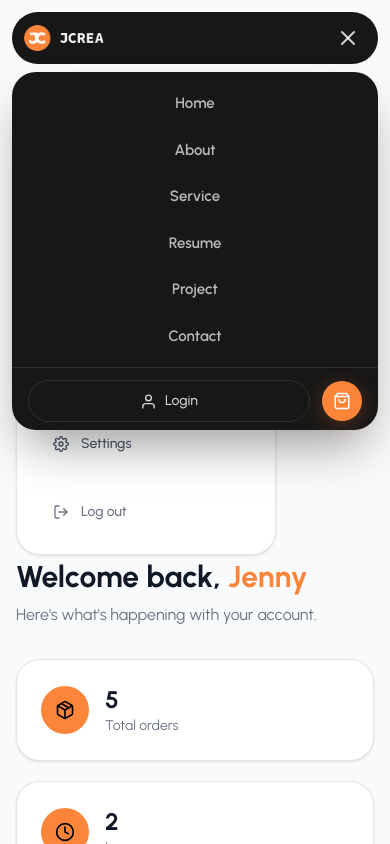
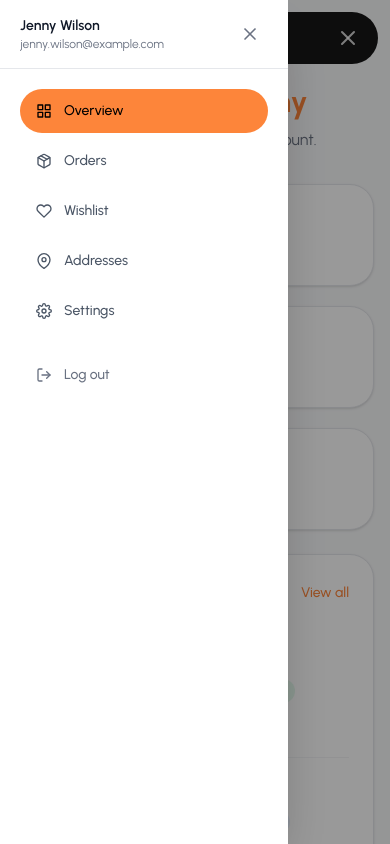
Before and after one commit to towfiq-islam/assessment-pillar-1, a Next.js app: page /dashboard in a window 390 px wide. Both pictures are taken after a click on the button "Open menu". Shown: the top 844 px of the page. Built offline with nearby package versions, Linux system fonts and the light colour scheme; grey boxes are pictures that could not be loaded.

Commit message:
feat: completed responsiveness of auth pages

```diff
--- a/app/dashboard/layout.tsx
+++ b/app/dashboard/layout.tsx
@@ -1,18 +1,9 @@
 import type { ReactNode } from "react";
 import { customer } from "@/components/data/customer";
-import Navbar from "@/shared/Navbar";
-import { DashboardSidebar } from "../../components/dashboard/DashboardSidebar";
+import DashboardShell from "../../components/dashboard/DashboardShell";
 
 export default function DashboardLayout({ children }: { children: ReactNode }) {
   return (
-    <div className="min-h-screen bg-gray-50">
-      <Navbar />
-
-      <div className="mx-auto flex max-w-7xl flex-col gap-6 px-4 py-10 sm:px-6 lg:flex-row lg:px-10">
-        <DashboardSidebar customer={customer} />
-
-        <main className="min-w-0 flex-1">{children}</main>
-      </div>
-    </div>
+    <DashboardShell customer={customer}>{children}</DashboardShell>
   );
 }
--- /dev/null
+++ b/components/dashboard/DashboardShell.tsx
@@ -0,0 +1,29 @@
+"use client";
+import type { ReactNode } from "react";
+import type { CustomerProfile } from "@/types/customer";
+import Navbar from "@/shared/Navbar";
+import { DashboardSidebar } from "./DashboardSidebar";
+
+interface DashboardShellProps {
+  customer: CustomerProfile;
+  children: ReactNode;
+}
+
+export default function DashboardShell({
+  customer,
+  children,
+}: DashboardShellProps) {
+  return (
+    <div className="min-h-screen bg-gray-50">
+      <Navbar customer={customer} />
+
+      <div className="mx-auto flex max-w-7xl flex-col gap-6 px-4 py-8 sm:px-6 lg:flex-row lg:px-10 lg:py-10">
+        <aside className="hidden w-[260px] shrink-0 rounded-3xl border border-gray-200 bg-white p-5 shadow-sm lg:sticky lg:top-28 lg:block">
+          <DashboardSidebar customer={customer} />
+        </aside>
+
+        <main className="min-w-0 flex-1">{children}</main>
+      </div>
+    </div>
+  );
+}
--- a/components/dashboard/DashboardSidebar.tsx
+++ b/components/dashboard/DashboardSidebar.tsx
@@ -1,51 +1,10 @@
 "use client";
-import type { ReactNode } from "react";
 import Image from "next/image";
 import Link from "next/link";
 import { usePathname } from "next/navigation";
-import {
-  FiGrid,
-  FiHeart,
-  FiLogOut,
-  FiMapPin,
-  FiPackage,
-  FiSettings,
-} from "react-icons/fi";
+import { FiLogOut } from "react-icons/fi";
 import type { CustomerProfile } from "@/types/customer";
-
-interface SidebarLink {
-  label: string;
-  path: string;
-  icon: ReactNode;
-}
-
-const SIDEBAR_LINKS: SidebarLink[] = [
-  {
-    label: "Overview",
-    path: "/dashboard",
-    icon: <FiGrid className="h-4 w-4" />,
-  },
-  {
-    label: "Orders",
-    path: "/dashboard/orders",
-    icon: <FiPackage className="h-4 w-4" />,
-  },
-  {
-    label: "Wishlist",
-    path: "/dashboard/wishlist",
-    icon: <FiHeart className="h-4 w-4" />,
-  },
-  {
-    label: "Addresses",
-    path: "/dashboard/addresses",
-    icon: <FiMapPin className="h-4 w-4" />,
-  },
-  {
-    label: "Settings",
-    path: "/dashboard/settings",
-    icon: <FiSettings className="h-4 w-4" />,
-  },
-];
+import { SIDEBAR_LINKS } from "./dashboardLinks";
 
 interface DashboardSidebarProps {
   customer: CustomerProfile;
--- /dev/null
+++ b/components/dashboard/dashboardLinks.tsx
@@ -0,0 +1,42 @@
+import type { ReactNode } from "react";
+import {
+  FiGrid,
+  FiHeart,
+  FiMapPin,
+  FiPackage,
+  FiSettings,
+} from "react-icons/fi";
+
+export interface SidebarLink {
+  label: string;
+  path: string;
+  icon: ReactNode;
+}
+
+export const SIDEBAR_LINKS: SidebarLink[] = [
+  {
+    label: "Overview",
+    path: "/dashboard",
+    icon: <FiGrid className="h-4 w-4" />,
+  },
+  {
+    label: "Orders",
+    path: "/dashboard/orders",
+    icon: <FiPackage className="h-4 w-4" />,
+  },
+  {
+    label: "Wishlist",
+    path: "/dashboard/wishlist",
+    icon: <FiHeart className="h-4 w-4" />,
+  },
+  {
+    label: "Addresses",
+    path: "/dashboard/addresses",
+    icon: <FiMapPin className="h-4 w-4" />,
+  },
+  {
+    label: "Settings",
+    path: "/dashboard/settings",
+    icon: <FiSettings className="h-4 w-4" />,
+  },
+];
--- a/shared/Navbar.tsx
+++ b/shared/Navbar.tsx
@@ -1,12 +1,14 @@
 "use client";
-import { useState } from "react";
+import { useEffect, useRef, useState } from "react";
 import Image from "next/image";
 import Link from "next/link";
 import { usePathname } from "next/navigation";
 import { AnimatePresence, motion } from "framer-motion";
 import logo from "@/assets/logo.png";
-import { FiShoppingBag, FiUser, FiMenu, FiX } from "react-icons/fi";
+import { FiShoppingBag, FiUser, FiMenu, FiX, FiLogOut } from "react-icons/fi";
 import { EASE, staggerContainer } from "@/components/common/animations";
+import { SIDEBAR_LINKS } from "@/components/dashboard/dashboardLinks";
+import type { CustomerProfile } from "@/types/customer";
 
 const MotionLink = motion(Link);
 
@@ -71,12 +73,63 @@ function MobileNavItem({
   );
 }
 
-export default function Navbar() {
+interface NavbarProps {
+  customer?: CustomerProfile;
+}
+
+export default function Navbar({ customer }: NavbarProps) {
   const pathname = usePathname();
-  const [isOpen, setIsOpen] = useState(false);
+  const isDashboard = pathname.startsWith("/dashboard");
+
+  const [isMenuOpen, setIsMenuOpen] = useState(false);
+  const [isDrawerOpen, setIsDrawerOpen] = useState(false);
+  const navRef = useRef<HTMLElement>(null);
+
+  const closeMenus = () => {
+    setIsMenuOpen(false);
+    setIsDrawerOpen(false);
+  };
+
+  useEffect(() => {
+    if (!isDrawerOpen) return;
+
+    const original = document.body.style.overflow;
+    document.body.style.overflow = "hidden";
+
+    return () => {
+      document.body.style.overflow = original;
+    };
+  }, [isDrawerOpen]);
+
+  useEffect(() => {
+    if (!isMenuOpen && !isDrawerOpen) return;
+
+    function handlePointerDown(event: MouseEvent | TouchEvent) {
+      if (
+        navRef.current &&
+        !navRef.current.contains(event.target as Node)
+      ) {
+        closeMenus();
+      }
+    }
+
+    function handleKeyDown(event: KeyboardEvent) {
+      if (event.key === "Escape") closeMenus();
+    }
+
+    document.addEventListener("mousedown", handlePointerDown);
+    document.addEventListener("touchstart", handlePointerDown);
+    document.addEventListener("keydown", handleKeyDown);
+
+    return () => {
+      document.removeEventListener("mousedown", handlePointerDown);
+      document.removeEventListener("touchstart", handlePointerDown);
+      document.removeEventListener("keydown", handleKeyDown);
+    };
+  }, [isMenuOpen, isDrawerOpen]);
 
   return (
-    <nav className="sticky top-3 xl:top-3.5 z-50">
+    <nav ref={navRef} className="sticky top-3 xl:top-3.5 z-50">
       {/* ===== Desktop Version ===== */}
       <div className="nav-fade hidden lg:max-w-[94%] xl:max-w-7xl lg:mx-auto lg:p-2.5 lg:flex items-center justify-between rounded-full bg-secondary-black text-white gap-5 xl:gap-20">
         {/* Left links */}
@@ -142,29 +195,41 @@ export default function Navbar() {
 
           <button
             type="button"
-            aria-expanded={isOpen}
-            aria-label={isOpen ? "Close menu" : "Open menu"}
-            onClick={() => setIsOpen(prev => !prev)}
+            aria-expanded={isMenuOpen || isDrawerOpen}
+            aria-label={isMenuOpen || isDrawerOpen ? "Close menu" : "Open menu"}
+            onClick={() => {
+              if (isDashboard) {
+                setIsDrawerOpen(prev => !prev);
+              } else {
+                setIsMenuOpen(prev => !prev);
+              }
+            }}
             className="relative flex size-9 items-center justify-center rounded-full text-white/80 transition-colors duration-200 hover:bg-[#333] hover:text-white cursor-pointer"
           >
             <AnimatePresence mode="wait" initial={false}>
               <motion.span
-                key={isOpen ? "close" : "menu"}
+                key={isMenuOpen || isDrawerOpen ? "close" : "menu"}
                 initial={{ rotate: -90, opacity: 0, scale: 0.7 }}
                 animate={{ rotate: 0, opacity: 1, scale: 1 }}
                 exit={{ rotate: 90, opacity: 0, scale: 0.7 }}
                 transition={{ duration: 0.2, ease: "easeOut" }}
                 className="flex items-center justify-center"
               >
-                {isOpen ? <FiX size={24} /> : <FiMenu size={24} />}
+                {isMenuOpen || isDrawerOpen ? (
+                  <FiX size={24} />
+                ) : (
+                  <FiMenu size={24} />
+                )}
               </motion.span>
             </AnimatePresence>
           </button>
         </div>
 
+        {/* ===== Landing: site links dropdown ===== */}
+        {!isDashboard && (
           <div className="absolute inset-x-0 top-full z-40 mt-2">
             <AnimatePresence>
-            {isOpen && (
+              {isMenuOpen && (
                 <motion.div
                   initial={{ opacity: 0, y: -8, scale: 0.98 }}
                   animate={{ opacity: 1, y: 0, scale: 1 }}
@@ -183,7 +248,7 @@ export default function Navbar() {
                         <MobileNavItem
                           link={link}
                           isActive={pathname === link.path}
-                        onNavigate={() => setIsOpen(false)}
+                          onNavigate={closeMenus}
                         />
                       </motion.div>
                     ))}
@@ -194,7 +259,7 @@ export default function Navbar() {
                     >
                       <Link
                         href="/login"
-                      onClick={() => setIsOpen(false)}
+                        onClick={closeMenus}
                         className="flex flex-1 items-center justify-center gap-2 rounded-full border border-white/10 px-4 py-2.5 text-sm font-medium text-white/80 transition-all duration-300 hover:border-white/20 hover:text-white"
                       >
                         <FiUser size={17} />
@@ -203,7 +268,7 @@ export default function Navbar() {
 
                       <MotionLink
                         href="/cart"
-                      onClick={() => setIsOpen(false)}
+                        onClick={closeMenus}
                         aria-label="Shopping cart"
                         whileTap={{ scale: 0.92 }}
                         className="relative flex size-10 shrink-0 items-center justify-center rounded-full bg-primary-orange text-white shadow-[0_4px_20px_rgba(255,107,53,0.25)]"
@@ -216,6 +281,96 @@ export default function Navbar() {
               )}
             </AnimatePresence>
           </div>
+        )}
+
+        {/* ===== Dashboard: slide-in drawer ===== */}
+        {isDashboard && (
+          <AnimatePresence>
+            {isDrawerOpen && (
+              <motion.div
+                className="fixed inset-0 z-50"
+                role="dialog"
+                aria-modal="true"
+                aria-label="Dashboard menu"
+                initial={{ opacity: 0 }}
+                animate={{ opacity: 1 }}
+                exit={{ opacity: 0 }}
+                transition={{ duration: 0.25, ease: EASE }}
+              >
+                {/* Backdrop */}
+                <div
+                  className="absolute inset-0 bg-black/40"
+                  onClick={closeMenus}
+                />
+
+                {/* Panel */}
+                <motion.div
+                  className="absolute inset-y-0 left-0 flex w-72 max-w-[85vw] flex-col bg-white shadow-2xl"
+                  initial={{ x: "-100%" }}
+                  animate={{ x: 0 }}
+                  exit={{ x: "-100%" }}
+                  transition={{ type: "spring", stiffness: 320, damping: 32 }}
+                >
+                  <div className="flex items-center justify-between border-b border-gray-200 px-5 py-4">
+                    <div className="min-w-0">
+                      <p className="truncate text-sm font-semibold text-gray-900">
+                        {customer?.name ?? "My account"}
+                      </p>
+                      <p className="truncate text-xs text-gray-500">
+                        {customer?.email}
+                      </p>
+                    </div>
+
+                    <button
+                      type="button"
+                      onClick={closeMenus}
+                      aria-label="Close menu"
+                      className="flex h-9 w-9 shrink-0 items-center justify-center rounded-full text-gray-500 transition-colors hover:bg-gray-100 hover:text-gray-900 cursor-pointer"
+                    >
+                      <FiX className="h-5 w-5" />
+                    </button>
+                  </div>
+
+                  <div className="flex-1 overflow-y-auto p-5">
+                    <nav>
+                      <ul className="flex flex-col gap-1.5">
+                        {SIDEBAR_LINKS.map(link => {
+                          const isActive = pathname === link.path;
+
+                          return (
+                            <li key={link.path}>
+                              <Link
+                                href={link.path}
+                                onClick={closeMenus}
+                                aria-current={isActive ? "page" : undefined}
+                                className={`flex items-center gap-3 rounded-full px-4 py-3 text-sm font-medium transition-colors duration-200 ${
+                                  isActive
+                                    ? "bg-primary-orange text-black"
+                                    : "text-gray-600 hover:bg-gray-100 hover:text-gray-900"
+                                }`}
+                              >
+                                {link.icon}
+                                {link.label}
+                              </Link>
+                            </li>
+                          );
+                        })}
+                      </ul>
+                    </nav>
+
+                    <button
+                      type="button"
+                      className="mt-5 flex items-center gap-3 rounded-full px-4 py-3 text-sm font-medium text-gray-500 transition-colors duration-200 hover:bg-gray-100 hover:text-gray-900"
+                    >
+                      <FiLogOut className="h-4 w-4" />
+                      Log out
+                    </button>
+                  </div>
+                </motion.div>
+              </motion.div>
+            )}
+          </AnimatePresence>
+        )}
       </div>
     </nav>
   );
```
Lines whose indentation alone changed are shown as unchanged.
